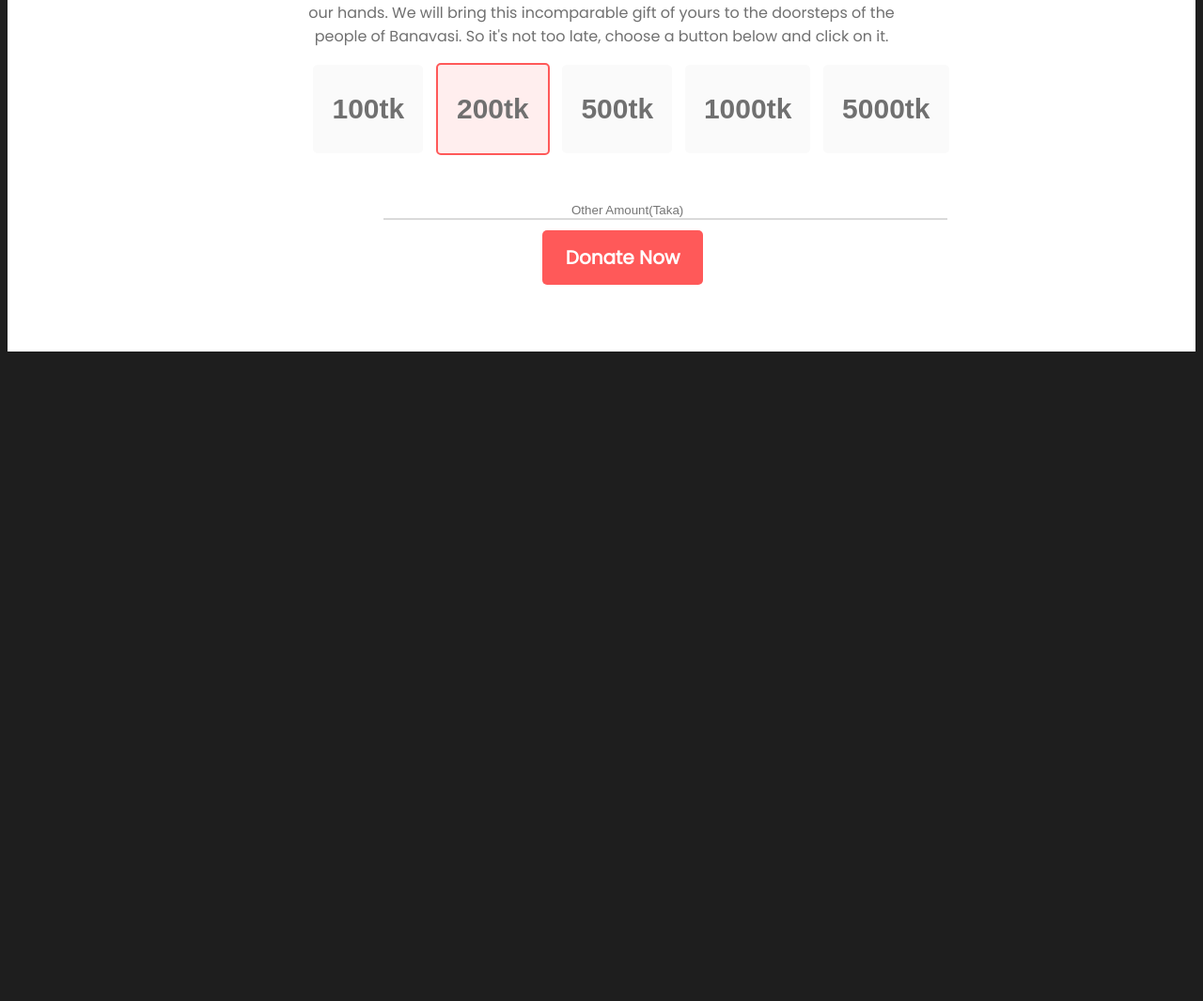
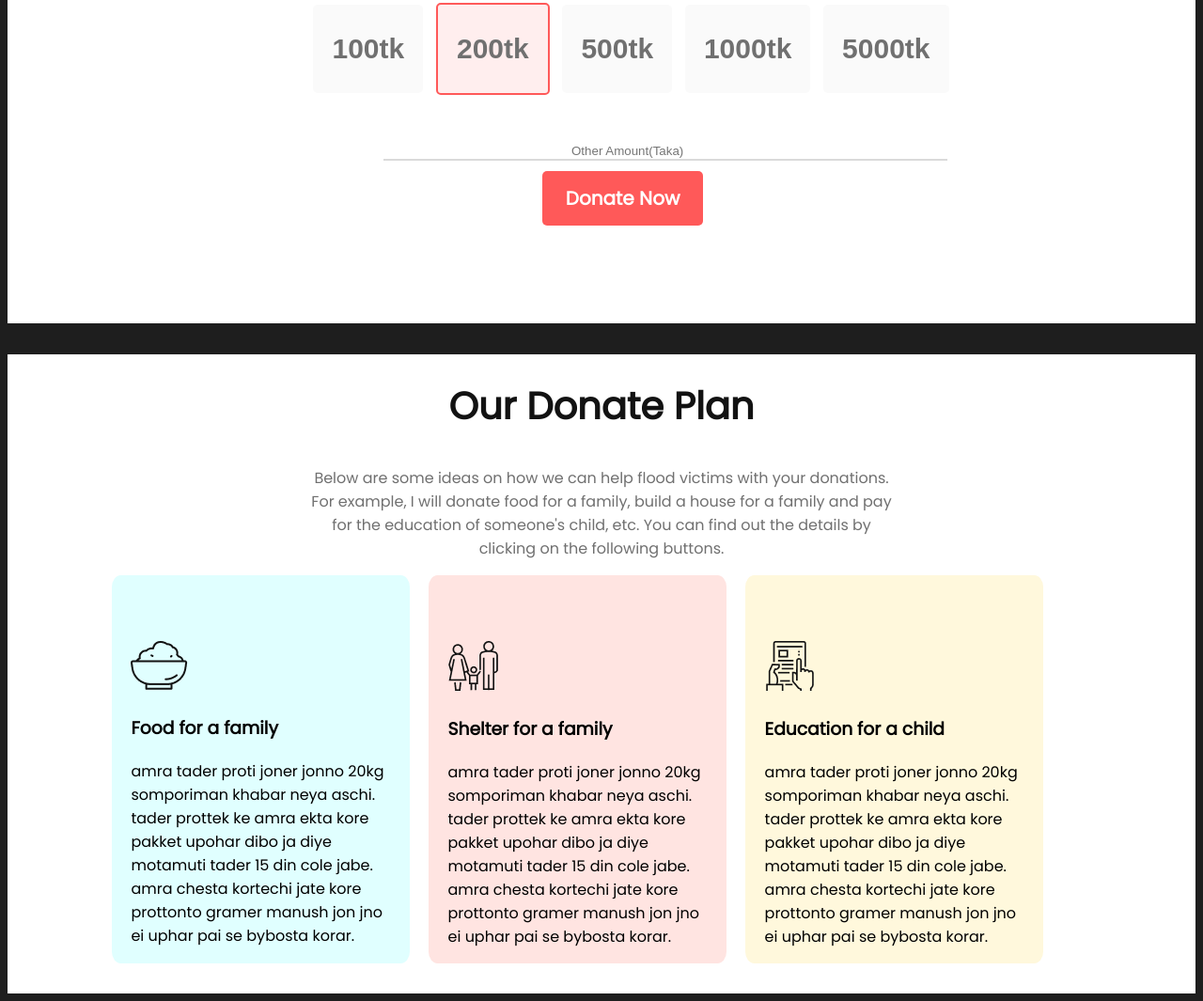
Before and after one commit to ishtiaq-mamun/donate-today-assignment1, a plain HTML site: page index.html in a window 1280 px wide. Shown: the part 889-1954 px from the top of the page at 94% size. Before the commit the page ends 1271 px from the top, so only its background shows below. Drawn offline with Linux system fonts and the light colour scheme.

Commit message:
Third Middle Section

```diff
--- a/index.html
+++ b/index.html
@@ -28,7 +28,8 @@
     <!-- Donate Today or Second Middle Section -->
     <section class="second-middle-section">
         <h1 class="donate-heading">Donate Today</h1>
-        <p>Donate a portion of your today's spending money to the service of humanity in our hands. We will bring this
+        <p class="paragraph-class">Donate a portion of your today's spending money to the service of humanity in our
+            hands. We will bring this
             incomparable gift of yours to the doorsteps of the people of Banavasi. So it's not too late, choose a button
             below and click on it.</p>
         <div class="btn-div">
@@ -41,6 +42,42 @@
         <input id="input-other-amount" type="number" placeholder="Other Amount(Taka)">
         <a class="btn-class" target="_blank" href="www.facebook.com">Donate Now</a>
     </section>
+    <!-- Our Donate Plane or Third Middle Section -->
+
+    <section class="third-middle-section">
+        <h1 class="donate-heading">Our Donate Plan</h1>
+        <p class="paragraph-class">Below are some ideas on how we can help flood victims with your donations. For
+            example, I will donate food
+            for a family, build a house for a family and pay for the education of someone's child, etc. You can find out
+            the details by clicking on the following buttons.</p>
+        <div class="container-flex">
+            <div id="left-block-color" class="left-block">
+                <img src="icons/food.png" alt="">
+                <h3>Food for a family</h3>
+                <p>amra tader proti joner jonno 20kg somporiman khabar neya aschi. tader prottek ke amra ekta kore
+                    pakket
+                    upohar dibo ja diye motamuti tader 15 din cole jabe. amra chesta kortechi jate kore prottonto gramer
+                    manush jon jno ei uphar pai se bybosta korar.</p>
+            </div>
+            <div id="middle-block-color" class="left-block">
+                <img src="icons/shelter.png" alt="">
+                <h3>Shelter for a family</h3>
+                <p>amra tader proti joner jonno 20kg somporiman khabar neya aschi. tader prottek ke amra ekta kore
+                    pakket
+                    upohar dibo ja diye motamuti tader 15 din cole jabe. amra chesta kortechi jate kore prottonto gramer
+                    manush jon jno ei uphar pai se bybosta korar.</p>
+            </div>
+            <div id="right-block-color" class="left-block">
+                <img src="icons/Frame-1.png" alt="">
+                <h3>Education for a child</h3>
+                <p>amra tader proti joner jonno 20kg somporiman khabar neya aschi. tader prottek ke amra ekta kore
+                    pakket
+                    upohar dibo ja diye motamuti tader 15 din cole jabe. amra chesta kortechi jate kore prottonto gramer
+                    manush jon jno ei uphar pai se bybosta korar.</p>
+            </div>
+        </div>
+    </section>
+
 
 </body>
 
--- a/style.css
+++ b/style.css
@@ -47,17 +47,17 @@ body {
 /* Donate Today or Second Middle Section */
 .second-middle-section {
     background-color: #FFFFFF;
-    height: 580px;
+    height: 550px;
 }
 
 h1 {
     font-size: 40px;
     text-align: center;
-    padding-top: 7%;
+    padding-top: 2%;
     color: #121212;
 }
 
-p {
+.paragraph-class {
     color: #707070;
     padding-left: 25%;
     padding-right: 25%;
@@ -99,3 +99,39 @@ input {
     padding-right: 200px;
     margin: 25px 400px;
 }
+
+/* Our Donate Plan or Third Middle Section */
+
+.third-middle-section {
+    background-color: #FFFFFF;
+    height: 680px;
+}
+
+.container-flex {
+    display: flex;
+    width: 80%;
+    padding-left: 8%;
+    padding-right: 8%;
+}
+
+.left-block {
+    border: none;
+    border-radius: 3%;
+    padding-top: 7%;
+    padding-left: 2%;
+    padding-right: 2%;
+    margin-left: 1%;
+    margin-right: 1%;
+}
+
+#left-block-color {
+    background-color: #E0FFFF;
+}
+
+#middle-block-color {
+    background-color: #FFE4E1;
+}
+
+#right-block-color {
+    background-color: #FFF8DC;
+}
```
